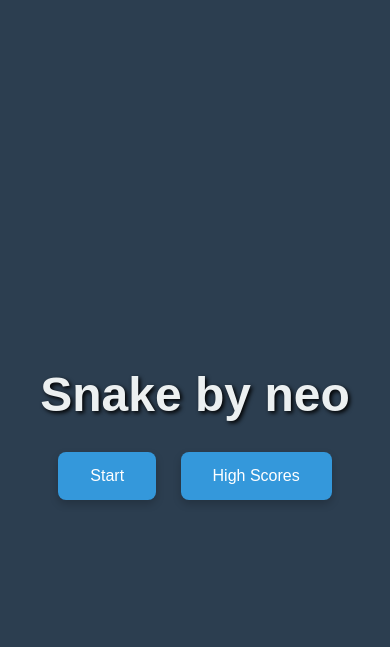
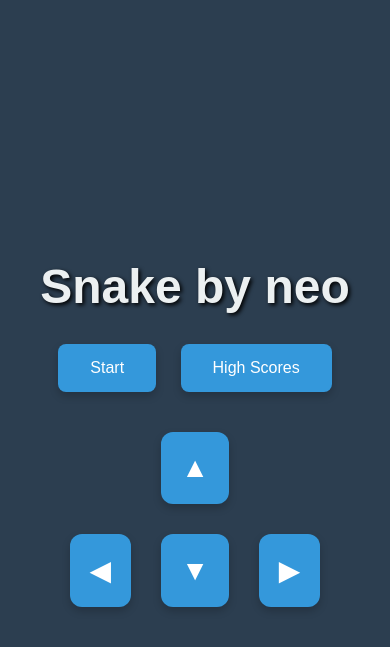
Before and after one commit to oktobersveryown/snake-classic, a Flask app: page / in a window 390 px wide. Shown: the top 647 px of the page. Run offline with Flask 3, Linux system fonts and the light colour scheme.

Commit message:
feat: implement mobile controls for the snake game

```diff
--- a/static/css/style.css
+++ b/static/css/style.css
@@ -90,3 +90,40 @@
     text-align: center;
     box-shadow: 0 0 20px rgba(0,0,0,0.5);
 }
+
+#mobile-controls {
+    display: none; /* Hidden by default */
+    margin-top: 20px;
+    justify-content: center;
+}
+
+.controls-grid {
+    display: grid;
+    grid-template-areas:
+        ". up ."
+        "left down right";
+    gap: 10px;
+    width: 240px; /* Increased width for better spacing */
+}
+
+.control-button {
+    padding: 20px; /* Increased padding for larger buttons */
+    font-size: 28px;
+    background-color: #3498db;
+    color: white;
+    border: none;
+    border-radius: 12px; /* More rounded corners */
+    cursor: pointer;
+    text-align: center;
+}
+
+#upButton { grid-area: up; }
+#leftButton { grid-area: left; }
+#downButton { grid-area: down; }
+#rightButton { grid-area: right; }
+
+@media (max-width: 600px) {
+    #mobile-controls {
+        display: grid;
+    }
+}
--- a/static/js/game.js
+++ b/static/js/game.js
@@ -235,6 +235,20 @@
     showMenu();
 });
 
+// Mobile controls
+document.getElementById('upButton').addEventListener('click', () => {
+    if (gameState.direction !== 'down') gameState.direction = 'up';
+});
+document.getElementById('leftButton').addEventListener('click', () => {
+    if (gameState.direction !== 'right') gameState.direction = 'left';
+});
+document.getElementById('downButton').addEventListener('click', () => {
+    if (gameState.direction !== 'up') gameState.direction = 'down';
+});
+document.getElementById('rightButton').addEventListener('click', () => {
+    if (gameState.direction !== 'left') gameState.direction = 'right';
+});
+
 
 // Initial setup
 showMenu();
--- a/templates/index.html
+++ b/templates/index.html
@@ -31,6 +31,12 @@
             <ul id="highscoresList"></ul>
             <button id="backButton">Back</button>
         </div>
+        <div id="mobile-controls" class="controls-grid">
+            <button id="upButton" class="control-button">▲</button>
+            <button id="leftButton" class="control-button">◀</button>
+            <button id="downButton" class="control-button">▼</button>
+            <button id="rightButton" class="control-button">▶</button>
+        </div>
     </div>
     <script src="{{ url_for('static', filename='js/constants.js') }}"></script>
     <script src="{{ url_for('static', filename='js/assets.js') }}"></script>
```
Also changed, not shown: README.md.
